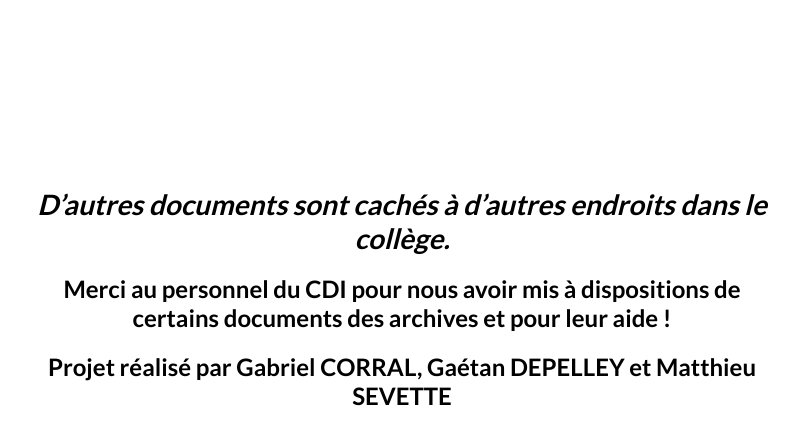
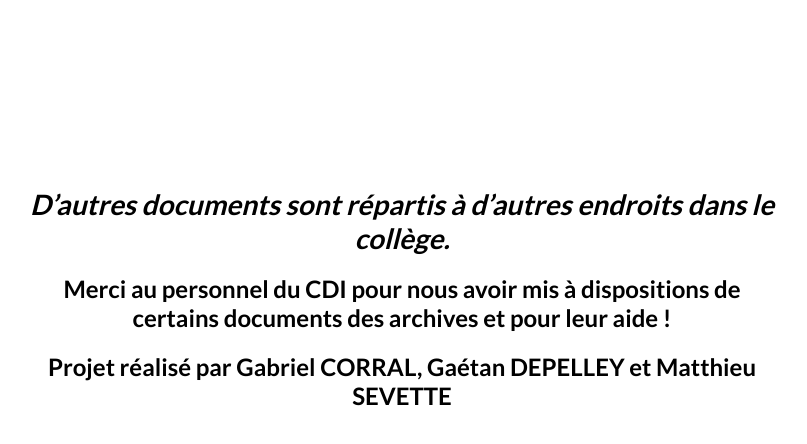
Before and after one commit to clg-insitu/clg-insitu.github.io, a plain HTML site: page AlleeCarreDuRoi/index.html in a window 1280 px wide. Shown: the part 1268-1712 px from the top of the page, without its empty margins (238-1045 px from the left). Drawn offline with nearby package versions, Linux system fonts and the light colour scheme.

Commit message:
Fixed mistake

```diff
--- a/AlleeCarreDuRoi/index.html
+++ b/AlleeCarreDuRoi/index.html
@@ -81,7 +81,7 @@
 		<div class="row">
 			<div class="col-12 col-11 col-lg-8 offset-lg-2">
 				<h3 class="mg-md text-center  h3-style tc-black">
-					<i>D&rsquo;autres documents sont cachés à d&rsquo;autres endroits dans le collège.</i>
+					<i>D&rsquo;autres documents sont répartis à d&rsquo;autres endroits dans le collège.</i>
 				</h3>
 				<h4 class="mg-md text-center  h3-style tc-black">
 					Merci au personnel du CDI pour nous avoir mis à dispositions de certains documents des archives et pour leur aide !
```
Also changed, not shown: CDI/index.html (+1 -1 lines), ZoneSelf/index.html (+1 -1 lines).
